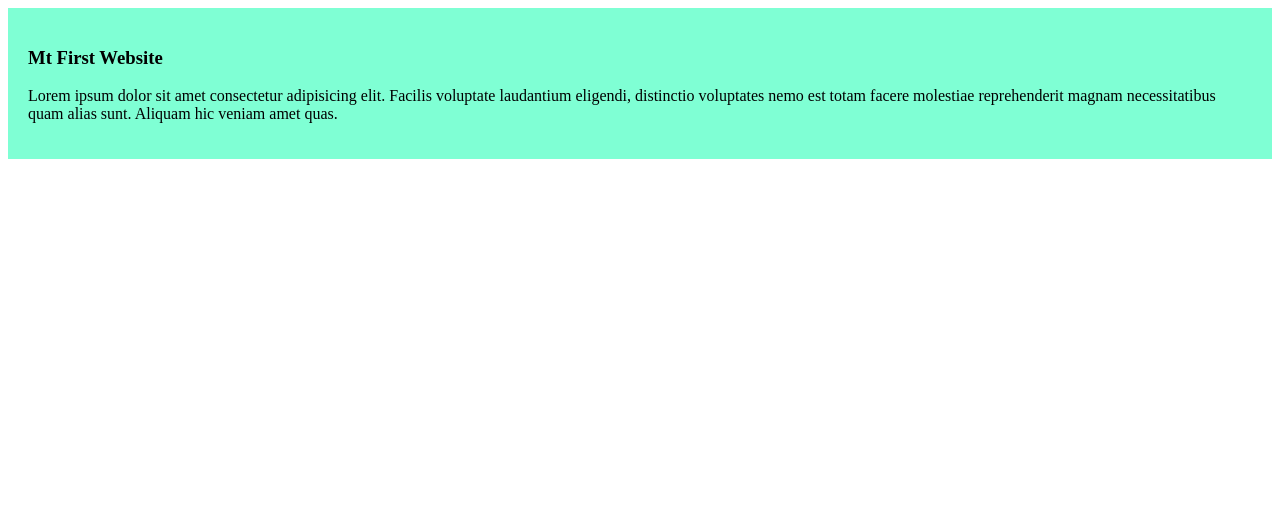
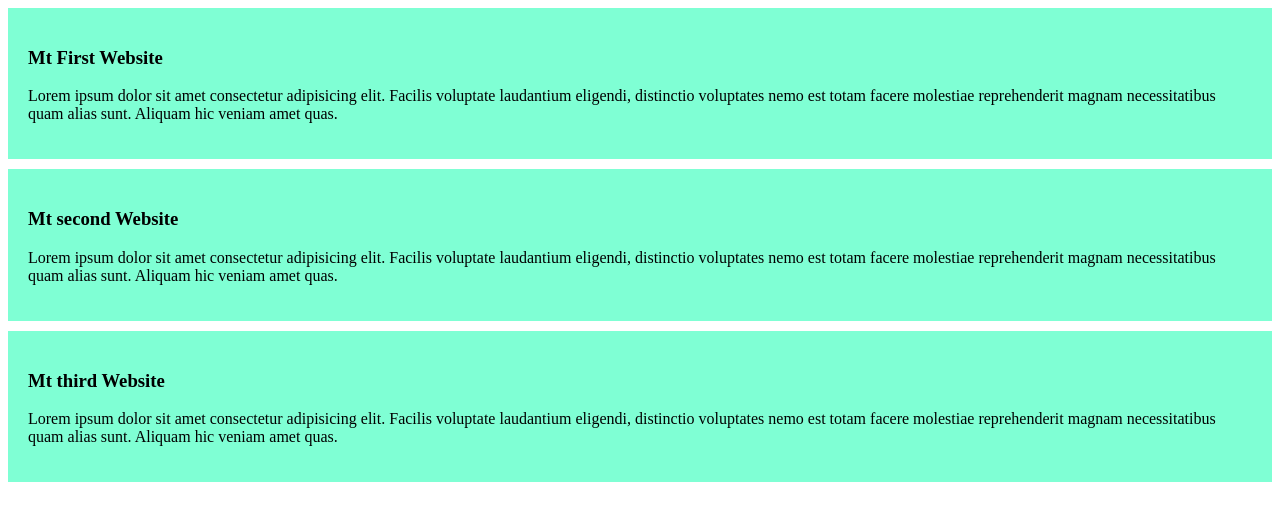
Before and after one commit to TANVIRALAMKHAN72/simple-project, a plain HTML site: page index.html in a window 1280 px wide. Drawn offline with Linux system fonts and the light colour scheme.

Commit message:
the first blog

```diff
--- a/index.html
+++ b/index.html
@@ -13,5 +13,17 @@
             Lorem ipsum dolor sit amet consectetur adipisicing elit. Facilis voluptate laudantium eligendi, distinctio voluptates nemo est totam facere molestiae reprehenderit magnam necessitatibus quam alias sunt. Aliquam hic veniam amet quas.
         </p>
     </div>
+    <div>
+        <h3>Mt second Website</h3>
+        <p>
+            Lorem ipsum dolor sit amet consectetur adipisicing elit. Facilis voluptate laudantium eligendi, distinctio voluptates nemo est totam facere molestiae reprehenderit magnam necessitatibus quam alias sunt. Aliquam hic veniam amet quas.
+        </p>
+    </div>
+    <div>
+        <h3>Mt third Website</h3>
+        <p>
+            Lorem ipsum dolor sit amet consectetur adipisicing elit. Facilis voluptate laudantium eligendi, distinctio voluptates nemo est totam facere molestiae reprehenderit magnam necessitatibus quam alias sunt. Aliquam hic veniam amet quas.
+        </p>
+    </div>
 </body>
 </html>
--- a/styles/blog.css
+++ b/styles/blog.css
@@ -1,4 +1,5 @@
 div{
     background-color: aquamarine;
     padding: 20px;
+    margin-bottom: 10px;
 }
```
